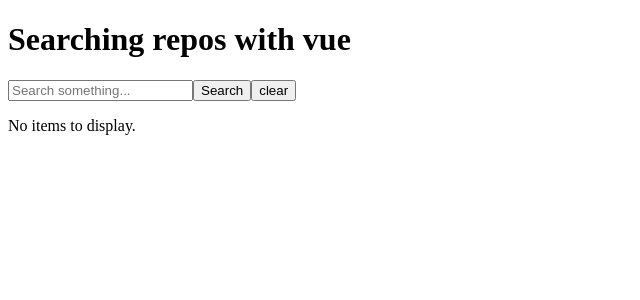
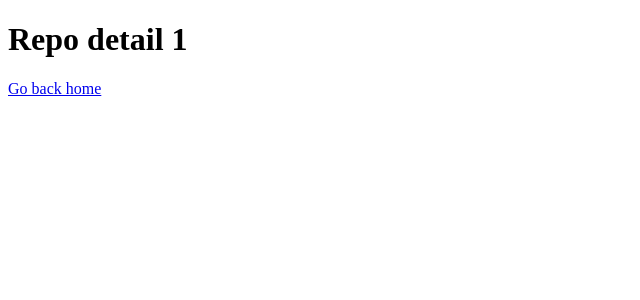
Before and after one commit to GisellePerez/vue-users-search, a Vue app: page /detail/1 in a window 1280 px wide. Shown: the top 300 px of the page, without its empty margins (0-640 px from the left). Built offline with nearby package versions, Linux system fonts and the light colour scheme.

Commit message:
feat: add router

```diff
--- a/src/App.vue
+++ b/src/App.vue
@@ -1,56 +1,14 @@
 <template>
-  <h1>
-    {{ title }}
-  </h1>
-  <SearchBar @search="fetchData" @clear="clearResults" />
-  <RepositoriesList :items="items" />
+  <keep-alive>
+    <RouterView />
+  </keep-alive>
 </template>
 
 <script lang="ts">
 import { defineComponent } from "vue";
 
-import RepositoriesList from "./components/RepositoriesList.vue";
-import SearchBar from "./components/SearchBar.vue";
-
-type Item = {
-  userId: number;
-  id: number;
-  title: string;
-  completed: boolean;
-};
-
 export default defineComponent({
   name: "App",
-
-  components: {
-    RepositoriesList,
-    SearchBar,
-  },
-
-  data() {
-    return {
-      title: "Searching repos with vue",
-      items: [] as Item[],
-    };
-  },
-
-  methods: {
-    async fetchData(query: string) {
-      console.log("Search event triggered", query);
-
-      await fetch("https://jsonplaceholder.typicode.com/todos/1")
-        .then((response) => response.json())
-        .then((json) => {
-          console.log(json);
-          return json;
-        })
-        .then((res: Item) => (this.items = [res]));
-    },
-
-    clearResults() {
-      this.items = [];
-    },
-  },
 });
 </script>
 
--- a/src/components/ListItem.vue
+++ b/src/components/ListItem.vue
@@ -1,5 +1,7 @@
 <template>
-  <h3>{{ item.id }} - {{ item.title }}</h3>
+  <RouterLink :to="{ name: 'RepositoryDetail', params: { id: item.id } }">
+    <h3>{{ item.id }} - {{ item.title }}</h3>
+  </RouterLink>
 </template>
 
 <script lang="ts">
--- a/src/main.ts
+++ b/src/main.ts
@@ -1,4 +1,5 @@
 import { createApp } from "vue";
 import App from "./App.vue";
+import router from "./router";
 
-createApp(App).mount("#app");
+createApp(App).use(router).mount("#app");
--- /dev/null
+++ b/src/router/index.ts
@@ -0,0 +1,33 @@
+import { createRouter, createWebHistory } from "vue-router";
+
+import HomeComponent from "../views/HomeComponent.vue";
+import RepositoryDetail from "../views/RepositoryDetail.vue";
+import NotFound from "../views/NotFound.vue";
+
+const routes = [
+  {
+    path: "/",
+    name: "Home",
+    component: HomeComponent,
+  },
+  {
+    path: "/detail/:id",
+    name: "RepositoryDetail",
+    component: RepositoryDetail,
+    props: true,
+  },
+  // catch all 404
+  {
+    path: "/:catchAll(.*)",
+    name: "NotFound",
+    component: NotFound,
+  },
+];
+
+const router = createRouter({
+  // history: createWebHistory()
+  history: createWebHistory("/"),
+  routes,
+});
+
+export default router;
--- /dev/null
+++ b/src/views/HomeComponent.vue
@@ -0,0 +1,57 @@
+<template>
+  <h1>{{ title }}</h1>
+
+  <SearchBar @search="fetchData" @clear="clearResults" />
+
+  <RepositoriesList :items="items" />
+</template>
+
+<script lang="ts">
+import { defineComponent } from "vue";
+
+import RepositoriesList from "../components/RepositoriesList.vue";
+import SearchBar from "../components/SearchBar.vue";
+
+type Item = {
+  userId: number;
+  id: number;
+  title: string;
+  completed: boolean;
+};
+
+export default defineComponent({
+  name: "HomeComponent",
+
+  components: {
+    RepositoriesList,
+    SearchBar,
+  },
+
+  data() {
+    return {
+      title: "Searching repos with vue",
+      items: [] as Item[],
+    };
+  },
+
+  methods: {
+    async fetchData(query: string) {
+      console.log("Search event triggered", query);
+
+      await fetch("https://jsonplaceholder.typicode.com/todos/1")
+        .then((response) => response.json())
+        .then((json) => {
+          console.log(json);
+          return json;
+        })
+        .then((res: Item) => (this.items = [res]));
+    },
+
+    clearResults() {
+      this.items = [];
+    },
+  },
+});
+</script>
+
+<style scoped></style>
--- /dev/null
+++ b/src/views/NotFound.vue
@@ -0,0 +1,16 @@
+<template>
+  <h2>404</h2>
+  <h3>Page not found</h3>
+
+  <RouterLink to="/">Go back home</RouterLink>
+</template>
+
+<script lang="ts">
+import { defineComponent } from "vue";
+
+export default defineComponent({
+  name: "NotFound",
+});
+</script>
+
+<style scoped></style>
--- a/src/views/RepositoryDetail.vue
+++ b/src/views/RepositoryDetail.vue
@@ -1,6 +1,7 @@
 <template>
-  <!-- <h3>{{ item.id }} - {{ item.title }}</h3> -->
-  <h1>Repo detail</h1>
+  <h1>Repo detail {{ id }}</h1>
+
+  <RouterLink to="/"> Go back home </RouterLink>
 </template>
 
 <script lang="ts">
@@ -9,7 +10,13 @@ import { defineComponent } from "vue";
 export default defineComponent({
   name: "RepositoryDetail",
 
-  // props: ["item"],
+  props: ["id"],
+
+  // data() {
+  //   return {
+  //     id: this.$route.params.id,
+  //   };
+  // },
 });
 </script>
 
```
